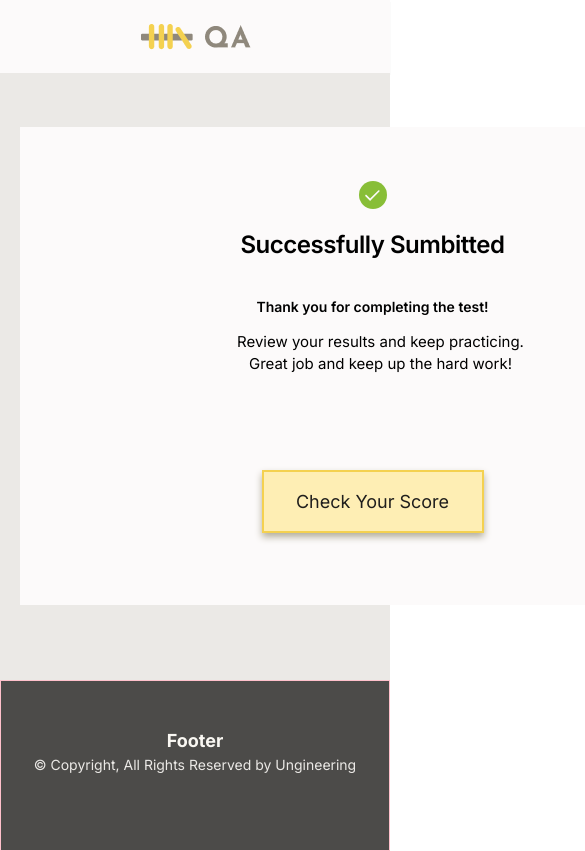
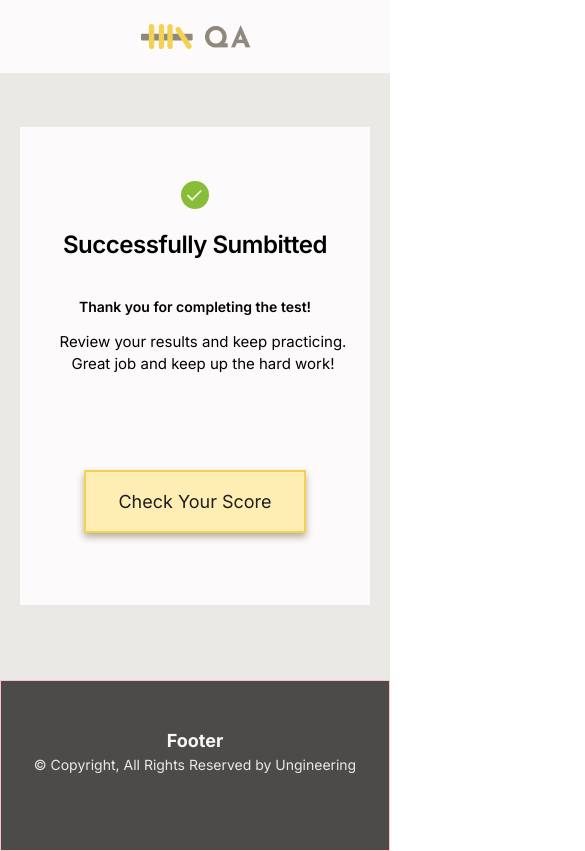
Before and after one commit to divyasab/assessment_platform, a Next.js app: page /submit_buttonbar in a window 390 px wide. Shown: the top 851 px of the page, 585 px wide, since content can reach past the window. Built offline with nearby package versions, Linux system fonts and the light colour scheme; a web font is replaced by a local one.

Commit message:
I fixed third page

```diff
--- a/app/submit_buttonbar/submit_buttonbar.css
+++ b/app/submit_buttonbar/submit_buttonbar.css
@@ -21,6 +21,7 @@ body{
     .submit-content{
         padding: 54px 0px 72px 0px;
         margin: auto 20px ;
+        width: auto;
     }
 
 }
```
